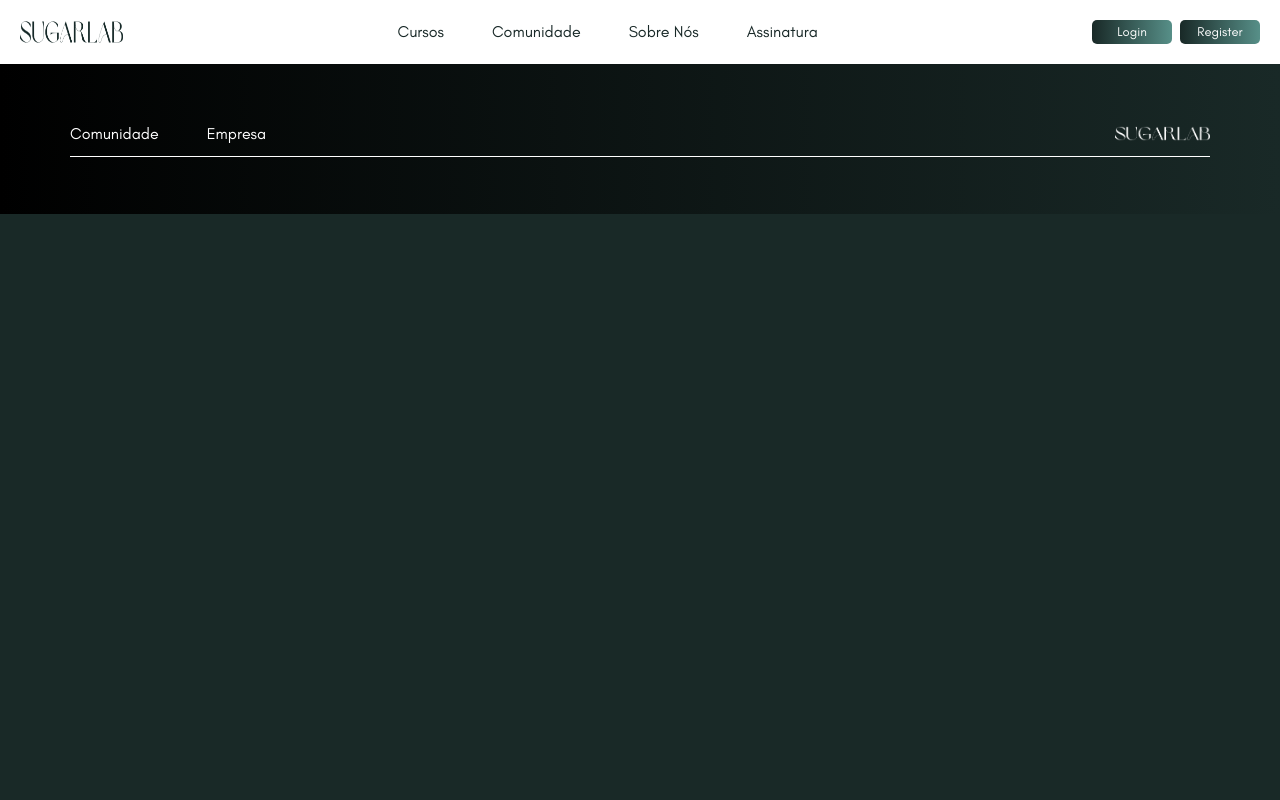
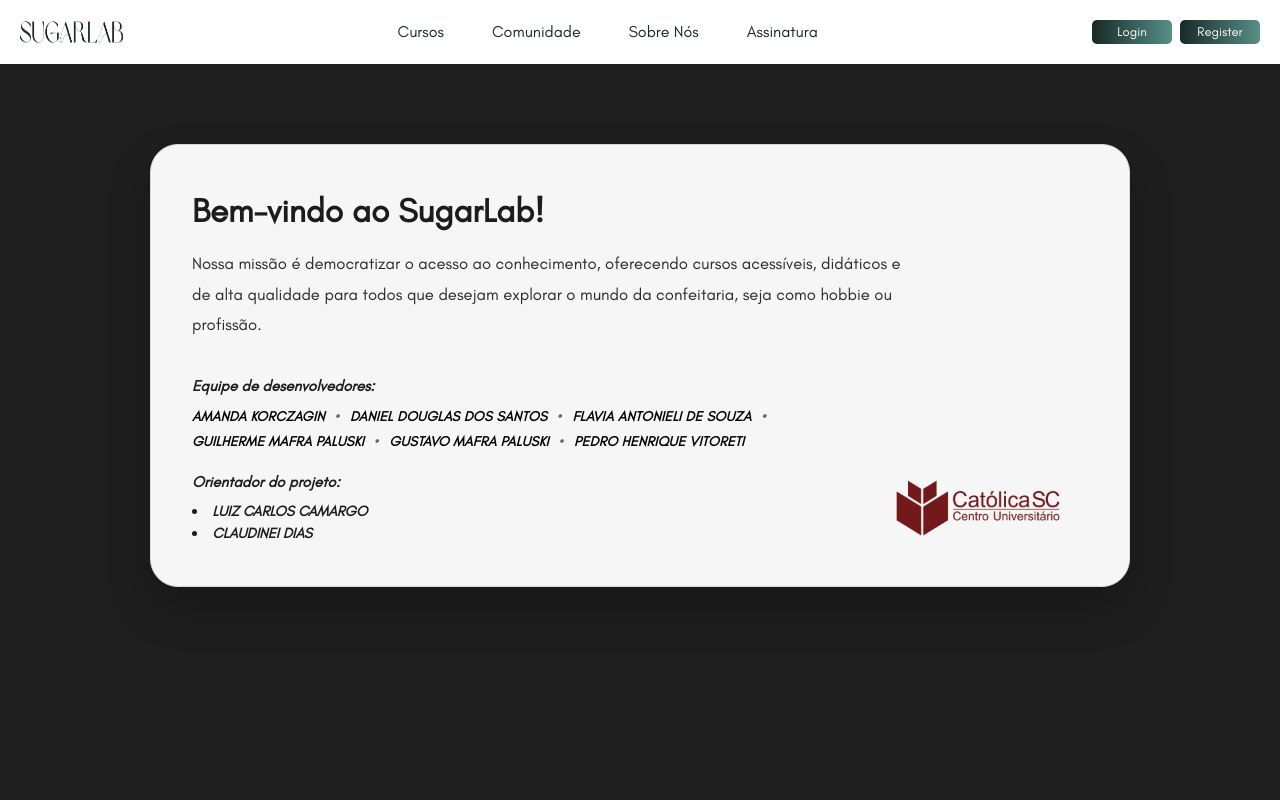
Before and after one commit to PHV00/SugarLab, a React (Vite) app in the folder frontend/: page /sobre in a window 1280 px wide. Shown: the top 800 px of the page. Built offline with nearby package versions, Linux system fonts and the light colour scheme.

Commit message:
feat: time e orientadores

```diff
--- a/frontend/src/App.jsx
+++ b/frontend/src/App.jsx
@@ -1,6 +1,7 @@
 import './App.css'
 import Header from './components/header/Header'
 import Courses from './pages/Courses'
+import AboutUs from './pages/AboutUs'
 import Footer from './components/Footer/Footer'
 import { Routes, Route } from 'react-router-dom'
 import UserRegister from './pages/UserRegister'
@@ -13,6 +14,7 @@ function App() {
       <Routes>
         <Route path='/cursos' element={<Courses/>}/>
         <Route path='/registro' element={<UserRegister/>}/>
+        <Route path='/sobre' element={<AboutUs/>}/>
       </Routes>
 
       <Footer/>
--- a/frontend/src/components/header/Header.jsx
+++ b/frontend/src/components/header/Header.jsx
@@ -38,7 +38,7 @@ const Header = () => {
                 <NavLink className="navOptions" to={"/assinatura"}>{navOptions[3]}</NavLink>
             </div>
             <div className="userBtns hidden lg:flex gap-2">
-                <button className='btnUser w-20 text-white cursor-pointer' onClick={() => navigate("login")}>Login</button>
+                <button className='btnUser w-20 text-white cursor-pointer' onClick={() => navigate("/login")}>Login</button>
                 <button className='btnUser w-20 text-white cursor-pointer' onClick={() => navigate("/registro")}>Register</button>
             </div>
         </nav>
--- a/frontend/src/pages/AboutUs.css
+++ b/frontend/src/pages/AboutUs.css
@@ -2,79 +2,103 @@
     --bg: #1E1E1E;
     --card: #ffffff;
     --ink: #1c1c1c;
-    --stroke: rbga(0,0,0,0.06);
+    --stroke: rbga(0, 0, 0, 0.06);
     --text-muted: #2b2b2b;
 }
 
 .about {
     min-height: 100vh;
-    width: 100%;
     background: var(--bg);
     color: #fff;
     display: flex;
-    flex-direction: column;
-    align-items: center;
+    align-items: flex-start;
+    justify-content: center;
+    padding: 3rem 1rem 1.25rem;
 }
 
 .about-card {
+    width: min(980px, 100%);
     background: var(--card);
     color: var(--ink);
-    border-radius: 22px;
-    box-shadow: 0 10px 26px rgba(0, 0, 0, 0.18);
-    border: 1px solid var (--stroke);
-    padding: 2.5rem 2rem;
-    max-width: 1000px;
-    margin: 3rem 1rem 4rem;
+    border-radius: 28px;
+    border: 1px solid var(--stroke);
+    box-shadow: 0 22px 44px rgba(0, 0, 0, 0.22);
+    padding: clamp(1.5rem, 3.2vw, 2.75rem);
+    margin: 2rem auto 0;
 }
 
 .about-card h1 {
-    font-size: 1.8rem;
+    font-size: clamp(1.75rem, 2.6vw, 2.2rem);
     font-weight: 700;
-    margin-bottom: 1rem;
-    text-align: left;
+    margin-bottom: 0.75rem;
 }
 
 .about-card p {
-    font-size: 1rem;
-    line-height: 1,7;
-    margin: 0.5rem 0;
     color: var(--text-muted);
+    font-size: clamp(1rem, 1.3vw, 1.15rem);
+    line-height: 1.85;
+    max-width: 720px;
+    margin: .35rem 0;
+    align-items: end;
 }
 
 .about-info {
     display: grid;
     grid-template-columns: 2fr 1fr;
-    gap: 1.5rem;
-    margin-top: 1.5rem;
+    gap: 1.25rem;
+    margin-top: 1rem;
 }
 
 .about-left h2,
 .about-left h3 {
     font-size: 0.95rem;
-    font-weight: 700;
-    margin: 1rem 0 0.5rem;
+    font-weight: 800;
+    margin: 1.2rem 0 .5rem;
+    font-style: italic;
 }
 
-.about-team,
-.about-orientador {
-    list-style: disc inside;
-    padding-left: 0;
+.about-team {
+    display: flex;
+    flex-wrap: wrap;
+    gap: .25rem .35rem;
+    list-style: none;
+    padding: 0;
     margin: 0;
 }
 
-.about-team li,
+.about-team li {
+    font-size: .86rem;
+    font-weight: 700;
+    letter-spacing: .02em;
+    font-style: italic;
+    text-transform: uppercase;
+    color: #000;
+}
+
+.about-team li::after {
+    content: " • ";
+    margin: 0 .35rem;
+    color: #666;
+}
+
+.about-team li:last-child::after{ content: "";}
+
+.about-orientador {
+    list-style: disc inside;
+    margin: 0;
+    padding: 0;
+}
+
 .about-orientador li {
-    font-size: 0.9rem;
-    font-weight: 600;
-    color: var(--ink);
-    letter-spacing: 0.02rem;
-    margin-bottom: 0.25rem;
+    font-size: .9rem;
+    font-weight: 700;
+    font-style: italic;
 }
 
 .about-right {
     display: flex;
-    align-items: center;
-    justify-content: center;
+    align-items: flex-end;
+    justify-content: flex-end;
 }
 
 .about-logo {
@@ -83,17 +107,12 @@
     opacity: 0.95;
 }
 
-@media (max-width: 768px) {
-    .about-info {
-        grid-template-columns: 1fr;
-        text-align: center;
-    }
+footer {
+    margin-top: 0;
+}
 
-    .about-logo {
-        margin-top: 1.25rem;
-    }
-
-    .about-card {
-        text-align: center;
-    }
+@media (max-width: 860px) {
+    .about-info{ grid-template-columns: 1fr; }
+    .about-right{ justify-content: center; align-items: center; }
+    .about-card p{ max-width: 100%; }
 }
--- a/frontend/src/pages/AboutUs.jsx
+++ b/frontend/src/pages/AboutUs.jsx
@@ -1,5 +1,5 @@
 import "./AboutUs.css"
-import CatolicaLogo from "../assets/image/CatolicaLogo.png"
+import CatolicaLogo from "../assets/image/LogoCatolica.png"
 
 export default function AboutUs() {
     return (
@@ -27,6 +27,7 @@ export default function AboutUs() {
                         <h3>Orientador do projeto:</h3>
                         <ul className="about-orientador">
                             <li>LUIZ CARLOS CAMARGO</li>
+                            <li>CLAUDINEI DIAS</li>
                         </ul>
                     </div>
 
```
